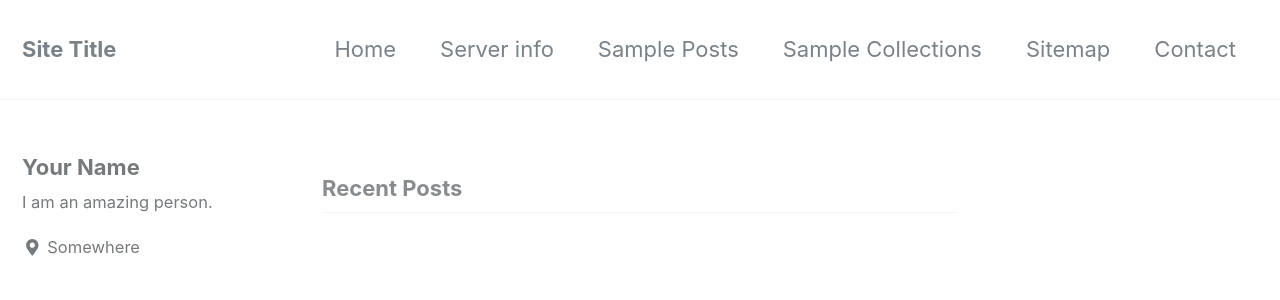
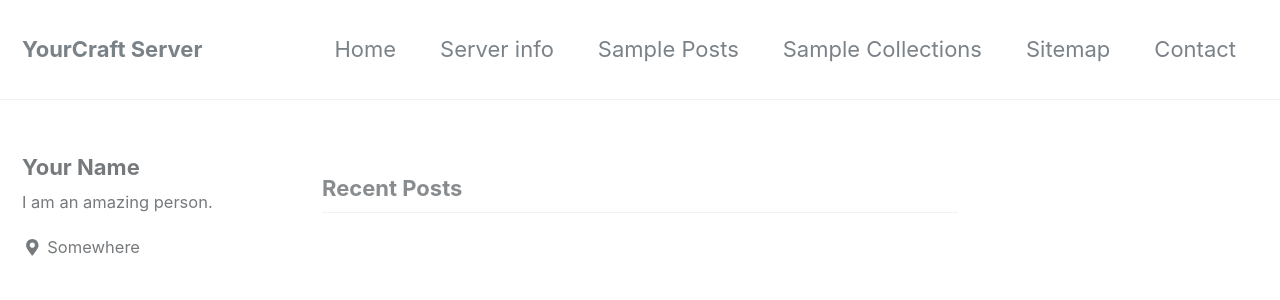
Before and after one commit to sk33lz/yourcraftserver, a Jekyll site: the page built from docs/index.html, in a window 1280 px wide and 900 px high. Shown: the top 300 px of the window. Built offline with Jekyll 4.4.1, drawn with Linux system fonts in a browser that asks for light colours; nearby versions of some CDN libraries; the list of posts is cut into pages by our own code.

Commit message:
Updating pages

```diff
--- a/docs/_config.yml
+++ b/docs/_config.yml
@@ -16,13 +16,13 @@ minimal_mistakes_skin    : "default" # "air", "aqua", "contrast", "dark", "dirt"
 
 # Site Settings
 locale                   : "en-US"
-title                    : "Site Title"
+title                    : "YourCraft Server"
 title_separator          : "-"
 name                     : "Your Name"
-description              : "An amazing website."
+description              : "A Minecraft Server community."
 url                      : "https://sk33lz.github.io/" # the base hostname & protocol for your site e.g. "https://mmistakes.github.io"
 baseurl                  : "/yourcraftserver/" # the subpath of your site, e.g. "/blog"
-repository               : "sk33lz/yourcraftserver"# GitHub username/repo-name e.g. "sk33lz/yourcraftserver"
+repository               : "sk33lz/yourcraftserver" # GitHub username/repo-name e.g. "sk33lz/yourcraftserver"
 teaser                   : # path of fallback teaser image, e.g. "/assets/images/500x300.png"
 # breadcrumbs            : false # true, false (default)
 words_per_minute         : 200
```
